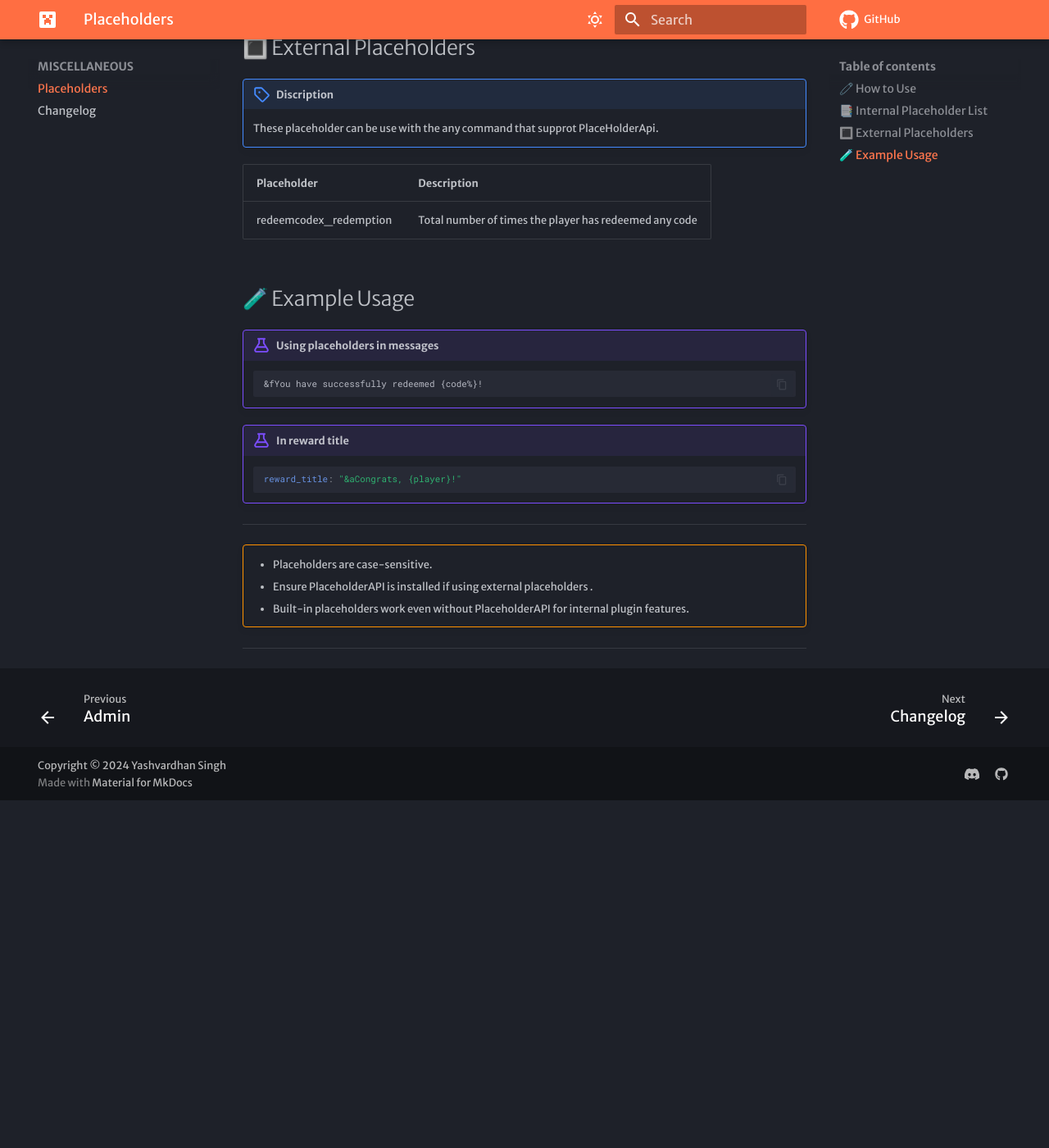
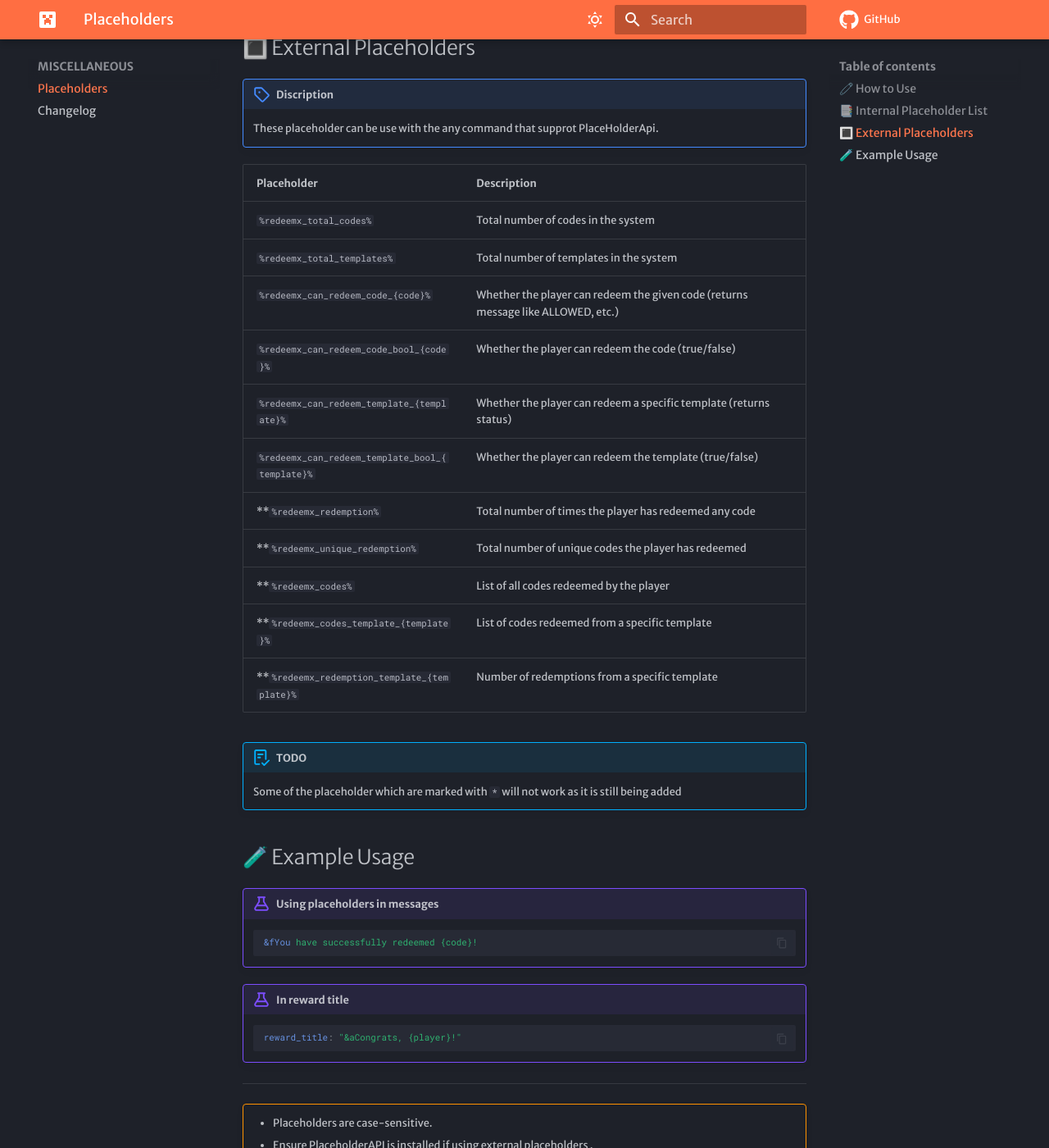
Before and after one commit to ItzYashvardhan/RedeemCodeX-Docs, an MkDocs documentation site: the page built from docs/misc/placeholders.md, in a window 1280 px wide and 1400 px high, scrolled down 2977 px. Shown: the whole window at 82% size. Built offline with MkDocs 1.6.1 and Material for MkDocs 9.7.7, drawn with Linux system fonts in a browser that asks for light colours; comment, search, counter and statistics services are not loaded; the version menu is left out; before the commit the page ends 3953 px from its top, so only the background shows below that.

Commit message:
added external placeholder

````diff
--- a/docs/misc/placeholders.md
+++ b/docs/misc/placeholders.md
@@ -80,13 +80,27 @@ You can use placeholders in:
 
 | Placeholder                          | Description                                            |
 |--------------------------------------|--------------------------------------------------------|
-| redeemcodex_redemption               | Total number of times the player has redeemed any code |
+| `%redeemx_total_codes%`               | Total number of codes in the system                                        |
+| `%redeemx_total_templates%`           | Total number of templates in the system                                    |
+| `%redeemx_can_redeem_code_{code}%`    | Whether the player can redeem the given code (returns message like ALLOWED, etc.) |
+| `%redeemx_can_redeem_code_bool_{code}%` | Whether the player can redeem the code (true/false)                     |
+| `%redeemx_can_redeem_template_{template}%` | Whether the player can redeem a specific template (returns status)    |
+| `%redeemx_can_redeem_template_bool_{template}%` | Whether the player can redeem the template (true/false)         |
+| **`%redeemx_redemption%`                | Total number of times the player has redeemed any code                     |
+| **`%redeemx_unique_redemption%`         | Total number of unique codes the player has redeemed                       |
+| **`%redeemx_codes%`                     | List of all codes redeemed by the player                                   |
+| **`%redeemx_codes_template_{template}%` | List of codes redeemed from a specific template                            |
+| **`%redeemx_redemption_template_{template}%` | Number of redemptions from a specific template                         |
+
+
+!!!abstract "TODO"
+    Some of the placeholder which are marked with `*` will not work as it is still being added
 
 ## 🧪 Example Usage
 
 !!! example "Using placeholders in messages"
-    ```
-    &fYou have successfully redeemed {code%}!
+    ```yaml
+    &fYou have successfully redeemed {code}!
     ```
 
 !!! example "In reward title"
````
Also changed, not shown: docs/addons/addon-overview.md (+28 -0 lines), docs/addons/discord-bot-x.md (+1 -5 lines).
